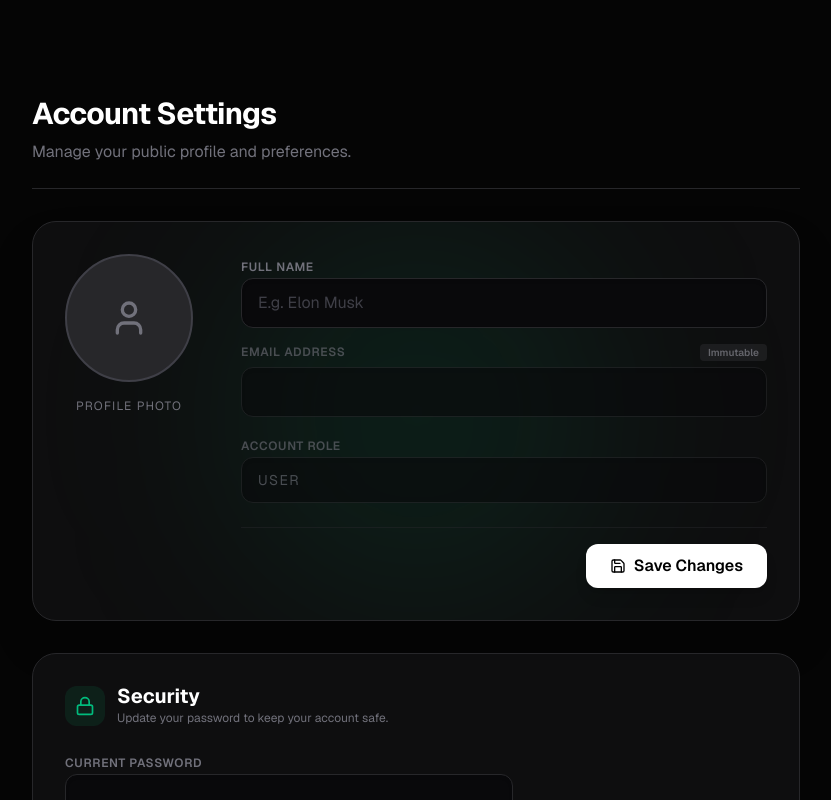
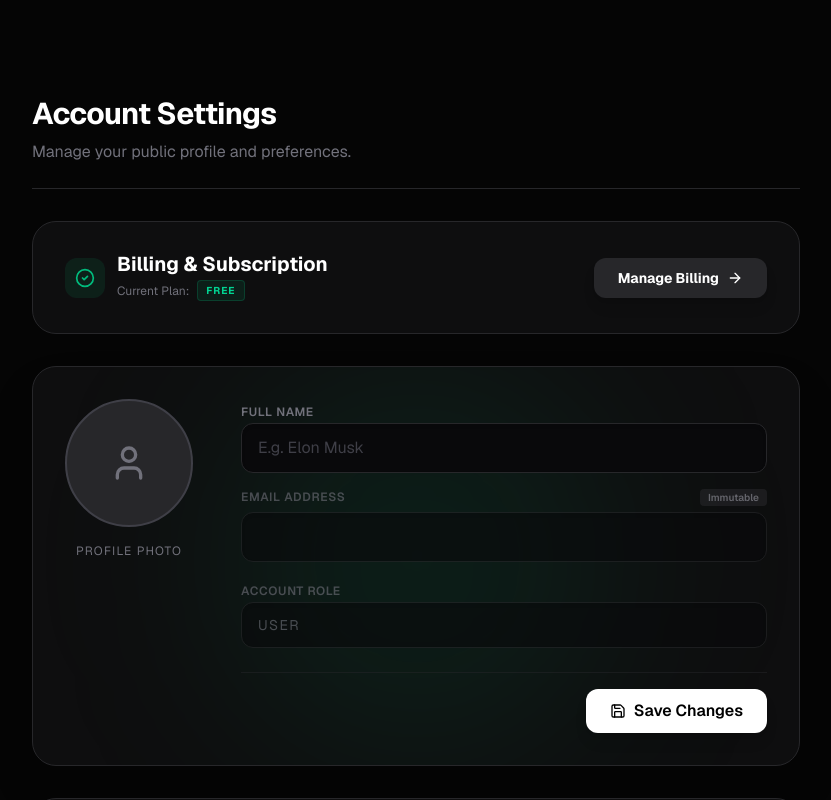
Before and after one commit to VISHALLkandharee/Saas-Pulse-, a Next.js app in the folder client/: page /dashboard/settings in a window 1280 px wide. Shown: the top 800 px of the page, without its empty margins (224-1055 px from the left). Built offline with nearby package versions, Linux system fonts and the light colour scheme; no server answers.

Commit message:
refactor: centralize security middlewares and finalize billing portal

```diff
--- a/client/src/app/dashboard/settings/page.tsx
+++ b/client/src/app/dashboard/settings/page.tsx
@@ -3,7 +3,17 @@
 import { useState, useRef } from "react";
 import { useAuth } from "@/context/Auth_Context";
 import { motion } from "framer-motion";
-import { Save, User, Camera, Loader2, CheckCircle2, Lock, ShieldAlert, Trash2 } from "lucide-react";
+import {
+  Save,
+  User,
+  Camera,
+  Loader2,
+  CheckCircle2,
+  Lock,
+  ShieldAlert,
+  Trash2,
+  ArrowLeft,
+} from "lucide-react";
 import Image from "next/image";
 import api from "@/lib/api";
 
@@ -35,7 +45,9 @@ export default function SettingsPage() {
   const getAvatarUrl = (path: string | undefined | null) => {
     if (!path) return null;
     if (path.startsWith("http")) return path;
-    const baseUrl = process.env.NEXT_PUBLIC_API_URL?.replace("/api", "") || "http://localhost:8000";
+    const baseUrl =
+      process.env.NEXT_PUBLIC_API_URL?.replace("/api", "") ||
+      "http://localhost:8000";
     return `${baseUrl}${path}`;
   };
 
@@ -111,7 +123,9 @@ export default function SettingsPage() {
       setNewPassword("");
     } catch (err: unknown) {
       const axiosErr = err as { response?: { data?: { message?: string } } };
-      setPasswordError(axiosErr.response?.data?.message || "Failed to change password.");
+      setPasswordError(
+        axiosErr.response?.data?.message || "Failed to change password.",
+      );
     } finally {
       setPasswordLoading(false);
     }
@@ -133,7 +147,6 @@ export default function SettingsPage() {
   return (
     <div className="min-h-screen bg-[#050505] text-zinc-300 p-8 pt-24 font-sans selection:bg-emerald-500/30">
       <div className="max-w-3xl mx-auto space-y-8">
-
         {/* Header */}
         <motion.div
           initial={{ opacity: 0, y: 10 }}
@@ -141,8 +154,59 @@ export default function SettingsPage() {
           className="flex justify-between items-end border-b border-zinc-800 pb-6"
         >
           <div>
-            <h1 className="text-3xl font-bold text-white tracking-tight">Account Settings</h1>
-            <p className="text-zinc-500 mt-2">Manage your public profile and preferences.</p>
+            <h1 className="text-3xl font-bold text-white tracking-tight">
+              Account Settings
+            </h1>
+            <p className="text-zinc-500 mt-2">
+              Manage your public profile and preferences.
+            </p>
+          </div>
+        </motion.div>
+
+        {/* Billing Section */}
+        <motion.div
+          initial={{ opacity: 0, y: 20 }}
+          animate={{ opacity: 1, y: 0 }}
+          transition={{ delay: 0.15 }}
+          className="bg-zinc-900/50 border border-zinc-800 rounded-3xl p-8 relative overflow-hidden group hover:border-emerald-500/20 transition-all"
+        >
+          <div className="flex items-center justify-between gap-6 flex-wrap">
+            <div className="flex items-center gap-3">
+              <div className="w-10 h-10 rounded-xl bg-emerald-500/10 flex items-center justify-center text-emerald-500">
+                <CheckCircle2 size={20} />
+              </div>
+              <div>
+                <h2 className="text-xl font-bold text-white leading-none">
+                  Billing & Subscription
+                </h2>
+                <div className="flex items-center gap-2 mt-1.5">
+                  <span className="text-xs text-zinc-500">Current Plan:</span>
+                  <span className="text-[10px] font-bold uppercase tracking-widest px-2 py-0.5 rounded bg-emerald-500/10 text-emerald-400 border border-emerald-500/20">
+                    {user?.subscription?.plan || "FREE"}
+                  </span>
+                </div>
+              </div>
+            </div>
+
+            <button
+              onClick={async () => {
+                try {
+                  const res = await api.post("/subscriptions/portal");
+                  if (res.data.url) {
+                    window.location.href = res.data.url;
+                  }
+                } catch (err) {
+                  console.error("Failed to open billing portal", err);
+                  alert(
+                    "Billing portal is only available for paid subscribers or accounts with a Stripe ID.",
+                  );
+                }
+              }}
+              className="bg-zinc-800 hover:bg-white hover:text-black text-white px-6 py-2.5 rounded-xl text-sm font-bold transition-all shadow-lg flex items-center gap-2"
+            >
+              Manage Billing
+              <ArrowLeft className="rotate-180" size={16} />
+            </button>
           </div>
         </motion.div>
 
@@ -157,7 +221,6 @@ export default function SettingsPage() {
           <div className="absolute top-0 left-1/4 w-96 h-96 bg-emerald-500/10 rounded-full blur-[100px] pointer-events-none" />
 
           <div className="flex flex-col md:flex-row gap-12 relative z-10">
-
             {/* Left: Avatar Upload */}
             <div className="flex flex-col items-center gap-4">
               <div
@@ -170,17 +233,25 @@ export default function SettingsPage() {
                     alt="Avatar"
                     width={128}
                     height={128}
-                    unoptimized={currentAvatar.startsWith('http://localhost') || currentAvatar.startsWith('blob:')}
+                    unoptimized={
+                      currentAvatar.startsWith("http://localhost") ||
+                      currentAvatar.startsWith("blob:")
+                    }
                     className="w-full h-full object-cover"
                   />
                 ) : (
-                  <User size={40} className="text-zinc-500 group-hover:text-zinc-400 transition-colors" />
+                  <User
+                    size={40}
+                    className="text-zinc-500 group-hover:text-zinc-400 transition-colors"
+                  />
                 )}
 
                 {/* Hover Overlay */}
                 <div className="absolute inset-0 bg-black/50 opacity-0 group-hover:opacity-100 transition-opacity flex flex-col items-center justify-center backdrop-blur-sm">
                   <Camera size={24} className="text-white mb-1" />
-                  <span className="text-[10px] font-medium text-white uppercase tracking-wider">Change</span>
+                  <span className="text-[10px] font-medium text-white uppercase tracking-wider">
+                    Change
+                  </span>
                 </div>
               </div>
 
@@ -198,14 +269,18 @@ export default function SettingsPage() {
 
             {/* Right: Form Info */}
             <div className="flex-1 space-y-6">
-
               <div className="space-y-4">
                 <div className="space-y-1.5">
-                  <label className="text-xs font-semibold uppercase tracking-wider text-zinc-500">Full Name</label>
+                  <label className="text-xs font-semibold uppercase tracking-wider text-zinc-500">
+                    Full Name
+                  </label>
                   <input
                     type="text"
                     value={name}
-                    onChange={(e) => { setName(e.target.value); setSuccess(false); }}
+                    onChange={(e) => {
+                      setName(e.target.value);
+                      setSuccess(false);
+                    }}
                     className="w-full bg-zinc-950 border border-zinc-800 focus:border-emerald-500/50 rounded-xl px-4 py-3 text-white placeholder-zinc-700 outline-none transition-all shadow-inner"
                     placeholder="E.g. Elon Musk"
                   />
@@ -214,7 +289,9 @@ export default function SettingsPage() {
                 <div className="space-y-1.5 opacity-60 cursor-not-allowed">
                   <label className="text-xs font-semibold uppercase tracking-wider text-zinc-500 flex justify-between">
                     <span>Email Address</span>
-                    <span className="text-[10px] bg-zinc-800 px-2 py-0.5 rounded text-zinc-400 normal-case tracking-normal">Immutable</span>
+                    <span className="text-[10px] bg-zinc-800 px-2 py-0.5 rounded text-zinc-400 normal-case tracking-normal">
+                      Immutable
+                    </span>
                   </label>
                   <input
                     type="text"
@@ -225,7 +302,9 @@ export default function SettingsPage() {
                 </div>
 
                 <div className="space-y-1.5 opacity-60 cursor-not-allowed">
-                  <label className="text-xs font-semibold uppercase tracking-wider text-zinc-500">Account Role</label>
+                  <label className="text-xs font-semibold uppercase tracking-wider text-zinc-500">
+                    Account Role
+                  </label>
                   <input
                     type="text"
                     value={user?.Role || "USER"}
@@ -259,13 +338,16 @@ export default function SettingsPage() {
                   className="bg-white text-black font-semibold py-2.5 px-6 rounded-xl shadow-lg hover:shadow-white/20 hover:-translate-y-0.5 transition-all outline-none focus:ring-2 focus:ring-white/50 active:scale-95 disabled:opacity-50 disabled:pointer-events-none flex items-center gap-2"
                 >
                   {loading ? (
-                    <><Loader2 size={16} className="animate-spin" /> Saving...</>
+                    <>
+                      <Loader2 size={16} className="animate-spin" /> Saving...
+                    </>
                   ) : (
-                    <><Save size={16} /> Save Changes</>
+                    <>
+                      <Save size={16} /> Save Changes
+                    </>
                   )}
                 </button>
               </div>
-
             </div>
           </div>
         </motion.div>
@@ -282,14 +364,20 @@ export default function SettingsPage() {
               <Lock size={20} />
             </div>
             <div>
-              <h2 className="text-xl font-bold text-white leading-none">Security</h2>
-              <p className="text-xs text-zinc-500 mt-1">Update your password to keep your account safe.</p>
+              <h2 className="text-xl font-bold text-white leading-none">
+                Security
+              </h2>
+              <p className="text-xs text-zinc-500 mt-1">
+                Update your password to keep your account safe.
+              </p>
             </div>
           </div>
 
           <form onSubmit={handleChangePassword} className="max-w-md space-y-4">
             <div className="space-y-1.5">
-              <label className="text-xs font-semibold uppercase tracking-wider text-zinc-500">Current Password</label>
+              <label className="text-xs font-semibold uppercase tracking-wider text-zinc-500">
+                Current Password
+              </label>
               <input
                 type="password"
                 value={currentPassword}
@@ -299,7 +387,9 @@ export default function SettingsPage() {
               />
             </div>
             <div className="space-y-1.5">
-              <label className="text-xs font-semibold uppercase tracking-wider text-zinc-500">New Password</label>
+              <label className="text-xs font-semibold uppercase tracking-wider text-zinc-500">
+                New Password
+              </label>
               <input
                 type="password"
                 value={newPassword}
@@ -309,8 +399,14 @@ export default function SettingsPage() {
               />
             </div>
 
-            {passwordError && <p className="text-xs text-rose-400">⚠️ {passwordError}</p>}
-            {passwordSuccess && <p className="text-xs text-emerald-400">✅ Password changed successfully!</p>}
+            {passwordError && (
+              <p className="text-xs text-rose-400">⚠️ {passwordError}</p>
+            )}
+            {passwordSuccess && (
+              <p className="text-xs text-emerald-400">
+                ✅ Password changed successfully!
+              </p>
+            )}
 
             <button
               type="submit"
@@ -334,15 +430,22 @@ export default function SettingsPage() {
               <ShieldAlert size={20} />
             </div>
             <div>
-              <h2 className="text-xl font-bold text-white leading-none">Danger Zone</h2>
-              <p className="text-xs text-zinc-500 mt-1">Irreversible actions for your account.</p>
+              <h2 className="text-xl font-bold text-white leading-none">
+                Danger Zone
+              </h2>
+              <p className="text-xs text-zinc-500 mt-1">
+                Irreversible actions for your account.
+              </p>
             </div>
           </div>
 
           <div className="bg-zinc-900/50 border border-zinc-800 rounded-2xl p-6 flex flex-col md:flex-row items-center justify-between gap-6">
             <div className="space-y-1 text-center md:text-left">
               <h4 className="font-bold text-white">Delete Account</h4>
-              <p className="text-xs text-zinc-500">This will permanently delete your profile, integration keys, and pulse history.</p>
+              <p className="text-xs text-zinc-500">
+                This will permanently delete your profile, integration keys, and
+                pulse history.
+              </p>
             </div>
 
             {!showDeleteConfirm ? (
@@ -365,7 +468,11 @@ export default function SettingsPage() {
                   disabled={deleteLoading}
                   className="bg-rose-600 hover:bg-rose-700 text-white px-4 py-2 rounded-xl text-sm font-bold flex items-center gap-2"
                 >
-                  {deleteLoading ? <Loader2 size={16} className="animate-spin" /> : <Trash2 size={16} />}
+                  {deleteLoading ? (
+                    <Loader2 size={16} className="animate-spin" />
+                  ) : (
+                    <Trash2 size={16} />
+                  )}
                   Confirm Delete
                 </button>
               </div>
```
Also changed, not shown: 2 other files (tests, documents, lock files or other folders).
